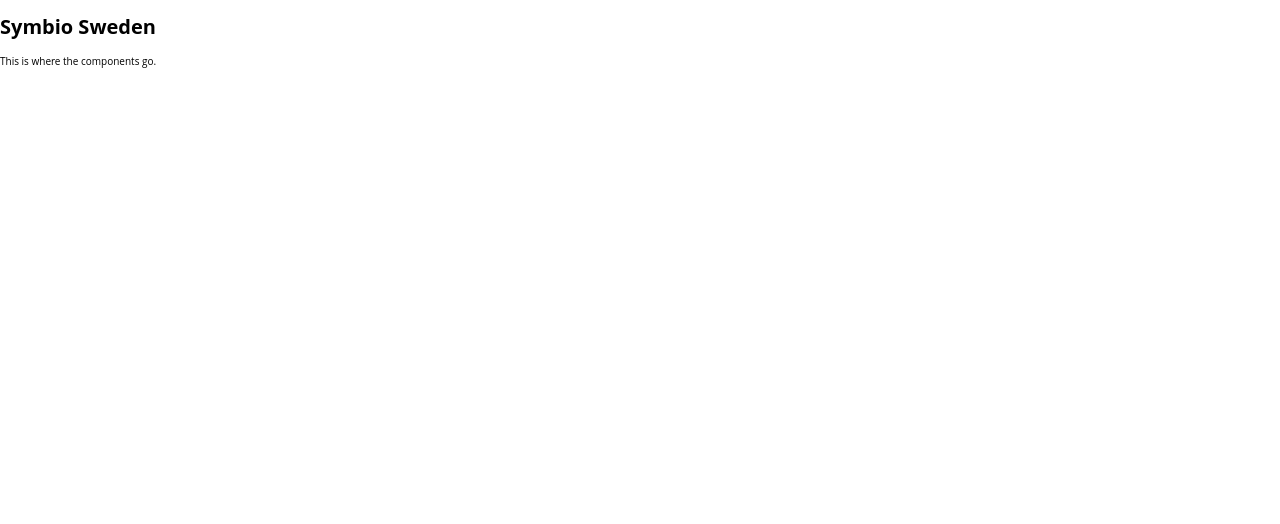
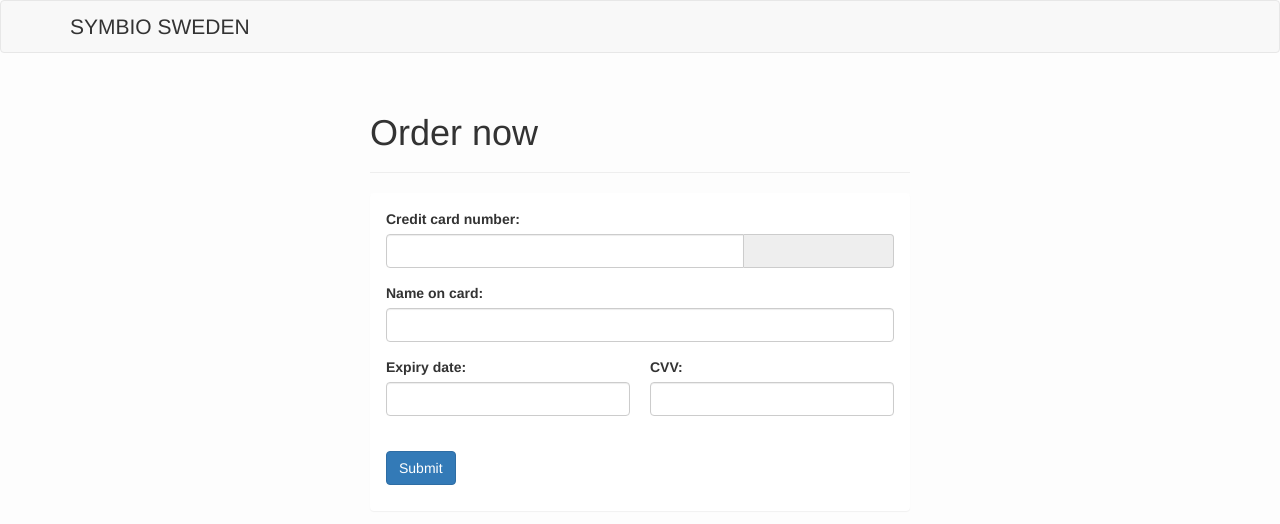
Before and after one commit to guilhermemdasilva/credit-card-validation, a React app: page / in a window 1280 px wide. Shown: the top 524 px of the page. Built offline with nearby package versions, Linux system fonts and the light colour scheme.

Commit message:
Fixes #5 - Added HTML code from index.html
* turned off eslint rule jsx-a11y/label-has-for

```diff
--- a/index.html
+++ b/index.html
@@ -12,6 +12,7 @@
   <title></title>
 
   <link rel="manifest" href="/manifest.json">
+  <link rel="stylesheet" href="https://maxcdn.bootstrapcdn.com/bootstrap/3.3.6/css/bootstrap.min.css">
 </head>
 
 <body role="application" class="theme-productivity">
--- a/src/App.jsx
+++ b/src/App.jsx
@@ -4,10 +4,52 @@
 const App = () => {
   return (
     <div className="app">
-      <header className="app-header">
-        <h1 className="app-title">Symbio Sweden</h1>
-      </header>
-      <p className="app-intro">This is where the components go.</p>
+      <nav className="navbar navbar-default">
+        <div className="container">
+          <div className="navbar-header">
+            <h1 className="logo">Symbio Sweden</h1>
+          </div>
+        </div>
+      </nav>
+      <div className="container">
+        <div className="col-xs-12 col-sm-6 col-sm-offset-3">
+          <div className="page-header">
+            <h1>Order now</h1>
+          </div>
+
+          <div className="panel">
+            <div className="panel-body">
+              <form>
+                <div className="form-group">
+                  <label>Credit card number:</label>
+                  <div className="input-group">
+                    <input type="text" className="form-control" id="card" />
+                    <div className="input-group-addon" id="type" />
+                  </div>
+                </div>
+                <div className="form-group">
+                  <label>Name on card:</label>
+                  <input type="text" className="form-control" />
+                </div>
+                <div className="clearfix">
+                  <div className="form-group form-group-mini">
+                    <label>Expiry date:</label>
+                    <input type="text" className="form-control" />
+                  </div>
+                  <div className="form-group form-group-mini">
+                    <label>CVV:</label>
+                    <input type="text" className="form-control" />
+                  </div>
+                </div>
+                <br />
+                <p>
+                  <button className="btn btn-primary">Submit</button>
+                </p>
+              </form>
+            </div>
+          </div>
+        </div>
+      </div>
     </div>
   );
 };
--- a/src/App.scss
+++ b/src/App.scss
@@ -1,13 +1,6 @@
-* {
-  font-family: 'Open Sans', sans-serif;
-  outline: none;
-}
-
-html, body, #root, #root > div {
-  width: 100%;
-  height: 100%;
-  padding: 0;
-  margin: 0;
-  font-size: 10px;
-  overflow: hidden;
-}
+html, body, #root, #root > div { background: #fdfdfd; }
+.logo { text-transform: uppercase; font-size: 1.5em; text-align: center; margin: .67em 0; }
+.form-group-mini { width: 50%; float: left; padding: 0 10px; }
+.form-group-mini:first-child { padding-left: 0; }
+.form-group-mini:last-child { padding-right: 0; }
+.input-group-addon { min-width: 150px; }
```
Also changed, not shown: .eslintrc.js.
